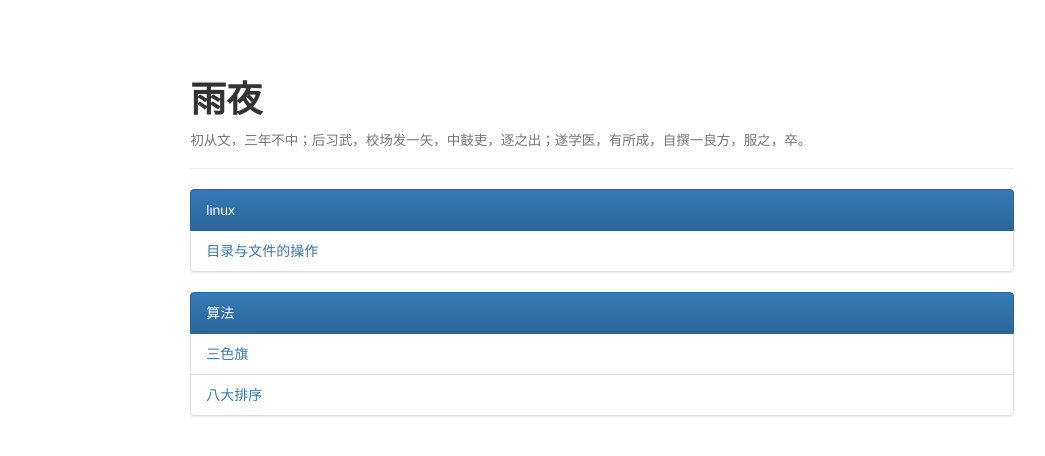
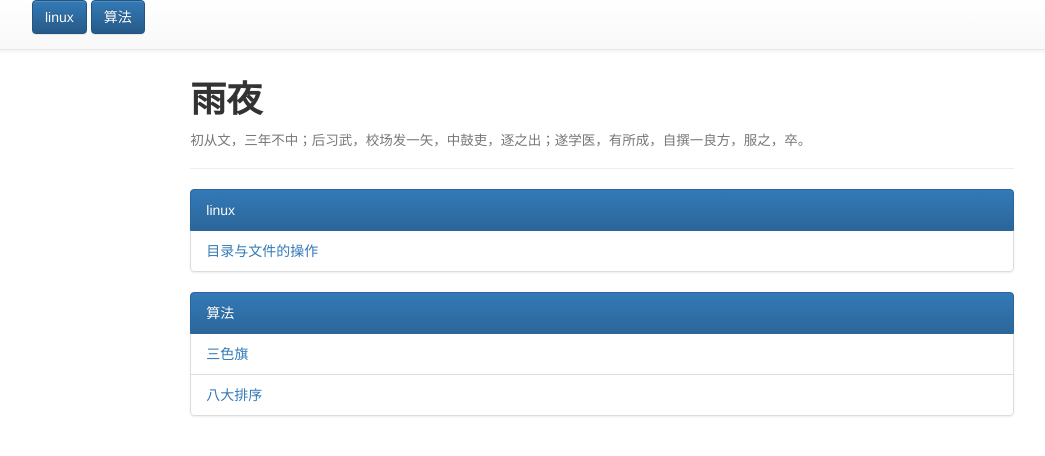
Before and after one commit to bit-ranger/blog, a Jekyll site: the page built from index.html, in a window 1280 px wide. Shown: the top 456 px of the page, without its empty margins (38-1083 px from the left). Built offline with Jekyll 4.4.1, drawn with Linux system fonts in a browser that asks for light colours; nearby versions of some CDN libraries; Markdown is read by kramdown in place of the engine named in the settings.

Commit message:
Update index.html

```diff
--- a/index.html
+++ b/index.html
@@ -18,6 +18,13 @@
     <title>{{ site.globalTitle }}</title>
 </head>
 <body>
+    <nav class="navbar navbar-default navbar-fixed-top" role="navigation">
+        <div class="container">
+            {% for category in site.categories %}
+                <a href="#{{ category | first }}" class="btn btn-primary">{{ category | first }}</a>
+            {% endfor %}
+        </div>
+    </nav>
 　　<div class="container-fluid">
 　　	<div class="row">
             <div class="col-lg-8 col-lg-offset-2">
@@ -26,7 +33,7 @@
                     <h4><small>初从文，三年不中；后习武，校场发一矢，中鼓吏，逐之出；遂学医，有所成，自撰一良方，服之，卒。</small></h4>
                 </div>
                 {% for category in site.categories %}
-                    <div class="list-group">
+                    <div class="list-group" id="{{ category | first }}">
                         <a href="javascript:void(0);" class="list-group-item active">{{ category | first }}</a>
                         {% for post in category.last %}
                         <li class="list-group-item"><a href="{{ post.url }}">{{ post.title }}</a></li>
```
